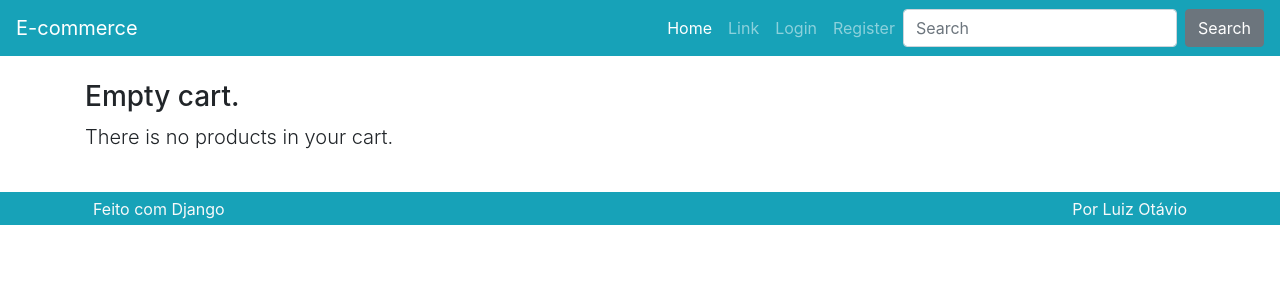
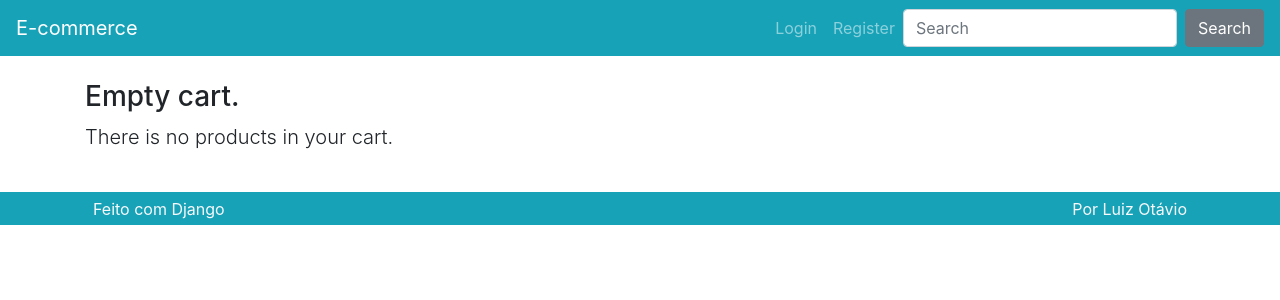
Before and after one commit to IFinotti/ECOMMERCE, a Django app: page /cart/ in a window 1280 px wide. Shown: the top 300 px of the page. Run offline with Django 4.2, Linux system fonts and the light colour scheme; some libraries are stand-ins or nearby versions.

Commit message:
Changing navbar

```diff
--- a/templates/partials/_nav.html
+++ b/templates/partials/_nav.html
@@ -16,15 +16,6 @@
 
   <div class="collapse navbar-collapse" id="navbarSupportedContent">
     <ul class="navbar-nav ml-auto">
-      <li class="nav-item active">
-        <a class="nav-link" href="#"
-          >Home <span class="sr-only">(current)</span></a
-        >
-      </li>
-      <li class="nav-item">
-        <a class="nav-link" href="#">Link</a>
-      </li>
-
       {% if request.user.is_authenticated %}
       <li class="nav-item dropdown">
         <a
```
